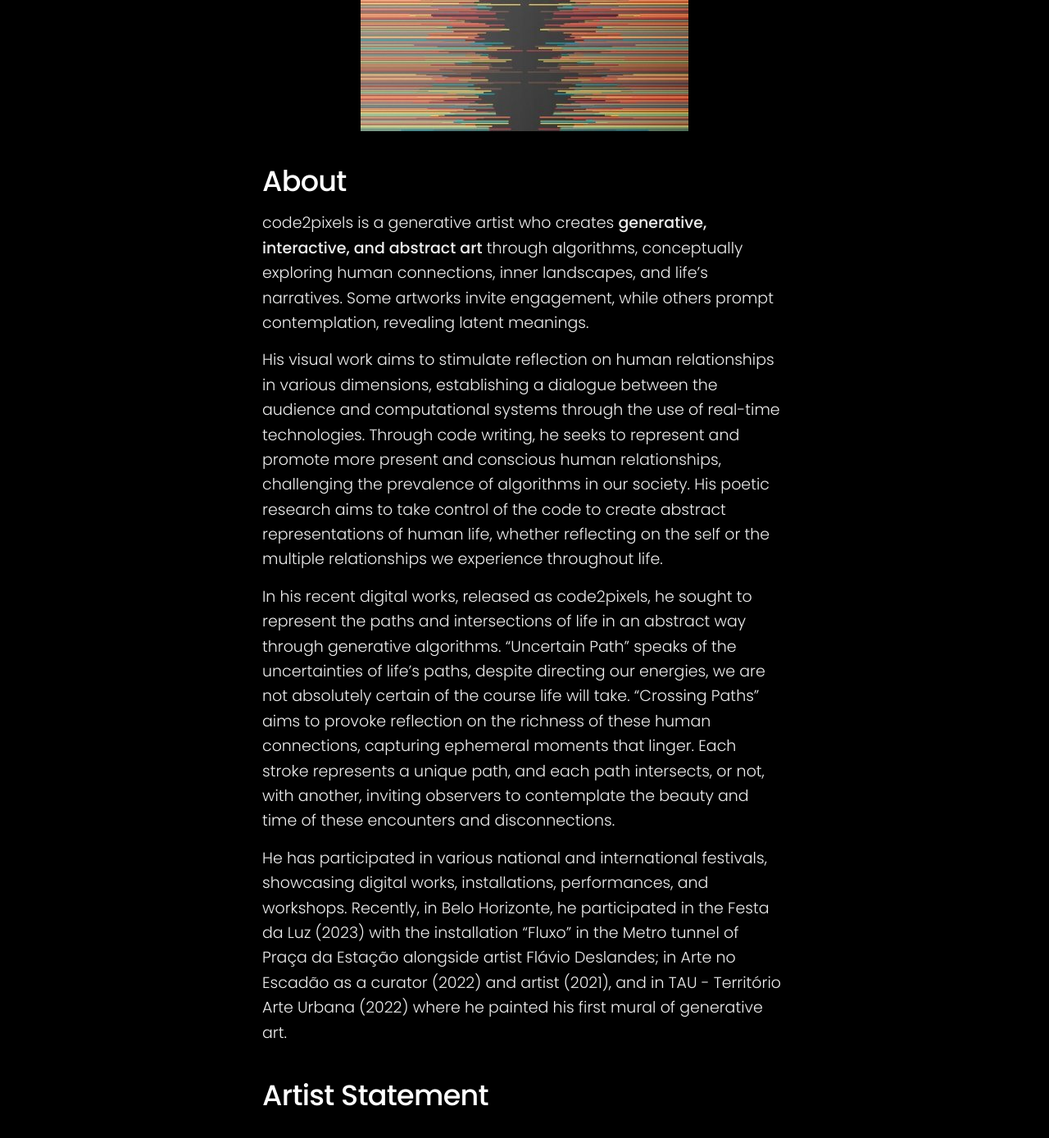
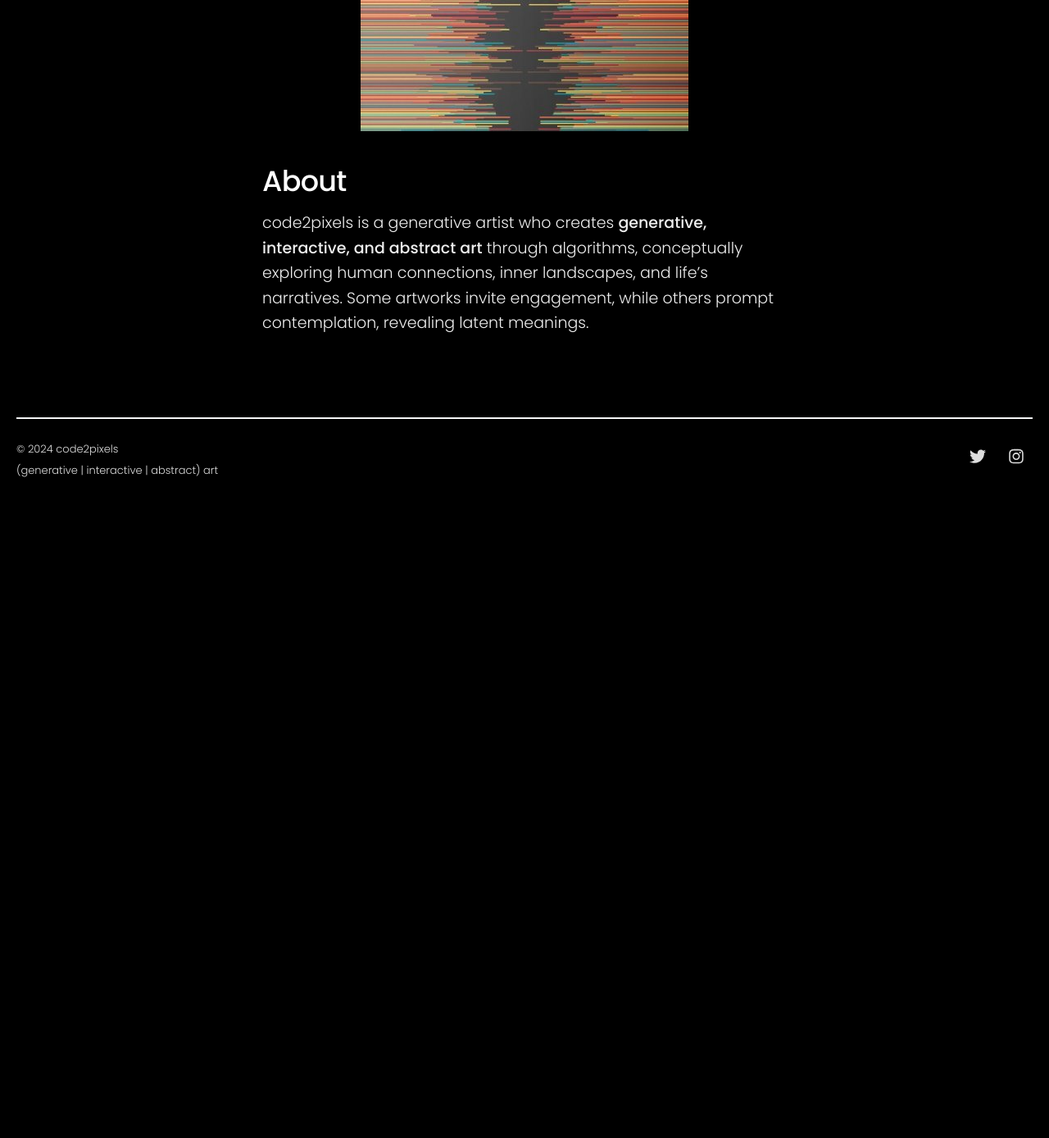
Before and after one commit to code2pixels-genart/code2pixels.xyz, a Jekyll site: the page built from _pages/about.md, in a window 1280 px wide and 1400 px high, scrolled down 521 px. Shown: the top 1388 px of the window at 82% size. Built offline with Jekyll 4.4.1, drawn with Linux system fonts in a browser that asks for light colours; nearby versions of some CDN libraries; after the commit the page ends 1125 px from its top, so only the background shows below that.

Commit message:
Update about.md

```diff
--- a/_pages/about.md
+++ b/_pages/about.md
@@ -11,11 +11,3 @@ featured_image: /images/demo/landscape-05.jpg
 
 
 code2pixels is a generative artist who creates **generative, interactive, and abstract art** through algorithms, conceptually exploring human connections, inner landscapes, and life's narratives. Some artworks invite engagement, while others prompt contemplation, revealing latent meanings.
-
-His visual work aims to stimulate reflection on human relationships in various dimensions, establishing a dialogue between the audience and computational systems through the use of real-time technologies. Through code writing, he seeks to represent and promote more present and conscious human relationships, challenging the prevalence of algorithms in our society. His poetic research aims to take control of the code to create abstract representations of human life, whether reflecting on the self or the multiple relationships we experience throughout life.
-
-In his recent digital works, released as code2pixels, he sought to represent the paths and intersections of life in an abstract way through generative algorithms. "Uncertain Path" speaks of the uncertainties of life's paths, despite directing our energies, we are not absolutely certain of the course life will take. "Crossing Paths" aims to provoke reflection on the richness of these human connections, capturing ephemeral moments that linger. Each stroke represents a unique path, and each path intersects, or not, with another, inviting observers to contemplate the beauty and time of these encounters and disconnections.
-
-He has participated in various national and international festivals, showcasing digital works, installations, performances, and workshops. Recently, in Belo Horizonte, he participated in the Festa da Luz (2023) with the installation "Fluxo" in the Metro tunnel of Praça da Estação alongside artist Flávio Deslandes; in Arte no Escadão as a curator (2022) and artist (2021), and in TAU - Território Arte Urbana (2022) where he painted his first mural of generative art.
-
-## Artist Statement
```
